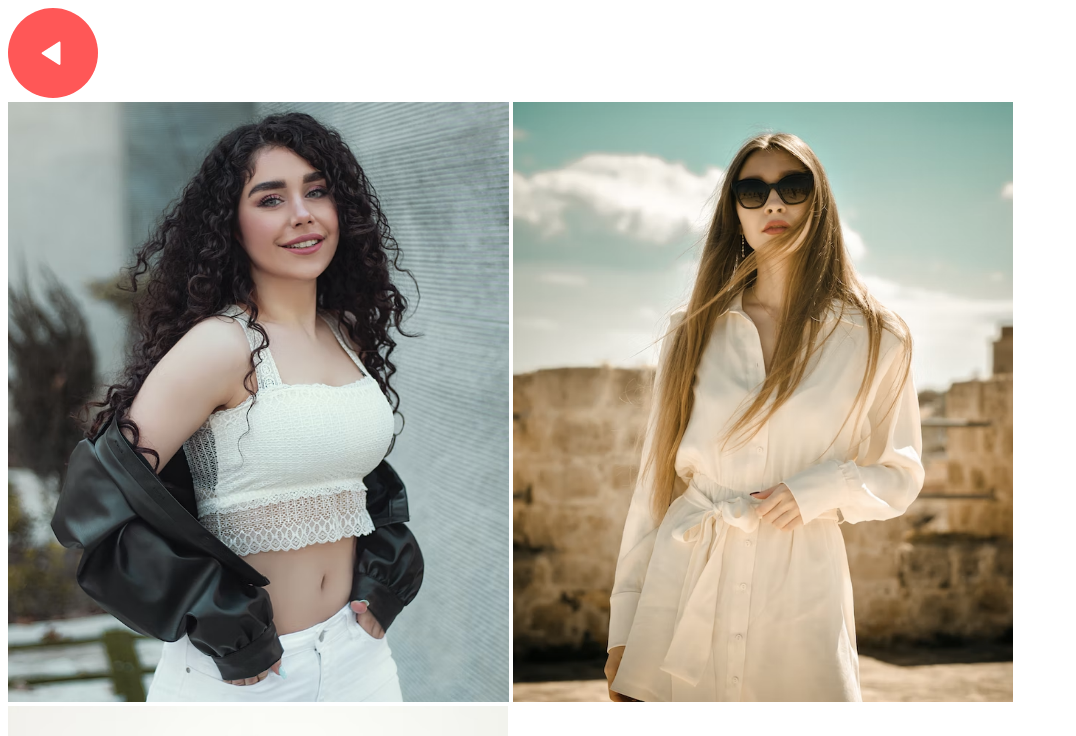
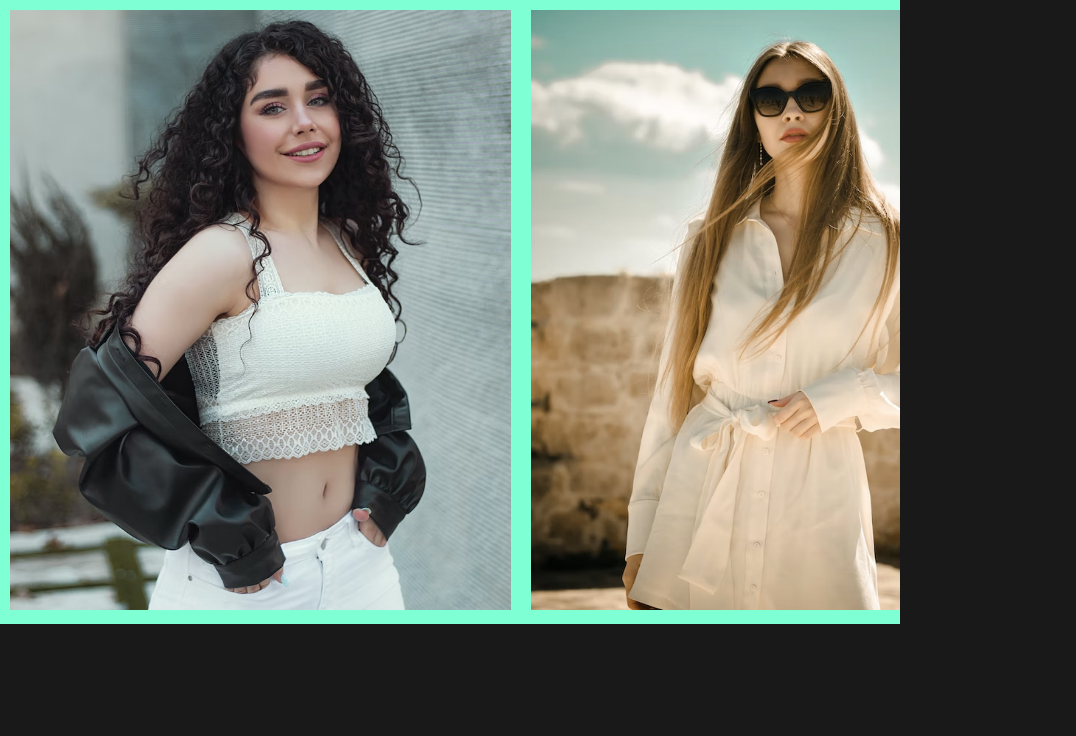
Before and after one commit to fmfahath/imageGallery, a plain HTML site: page index.html in a window 1280 px wide. Shown: the top 736 px of the page, without its empty margins (0-1076 px from the left). Drawn offline with Linux system fonts and the light colour scheme.

Commit message:
stage 1: html layout, css added

```diff
--- a/index.html
+++ b/index.html
@@ -8,25 +8,18 @@
 </head>
 <body>
 
-    <div class="container">
-        <div class="gallerty-wrap">
-            <img src="./images/back.png" id="backBtn">
     <div class="gallery">
-                <div>
+        <div id="div1">
             <span><img src="./images/image-1.png" ></span>
             <span><img src="./images/image-2.png" ></span>
             <span><img src="./images/image-3.png" ></span>
         </div>
-                <div>
+        <div id="div2">
             <span><img src="./images/image-4.png" ></span>
             <span><img src="./images/image-5.png" ></span>
             <span><img src="./images/image-6.png" ></span>
         </div>
     </div>
-            <img src="./images/next.png" id="nextBtn">
-        </div>
-    </div>
-
 
 
 <script src="app.js"></script>
--- a/style.css
+++ b/style.css
@@ -0,0 +1,38 @@
+*{
+    margin: 0;
+    padding: 0;
+    box-sizing: border-box;
+}
+
+body{
+    background-color: #191919;
+}
+
+#div1{
+    background-color: aquamarine;
+}
+
+#div2{
+    background-color:antiquewhite;
+}
+.gallery{
+    width: 900px;
+    display: flex;
+    overflow-x: scroll;
+}
+
+.gallery div{
+    display: grid;
+    grid-template-columns: auto auto auto;
+    grid-gap: 20px;
+    padding: 10px;
+    flex: none;
+}
+
+.gallery div img{
+    width: 100%;
+}
+
+.gallery::-webkit-scrollbar{
+    display: none;
+}
```
Lines whose indentation alone changed are shown as unchanged.
